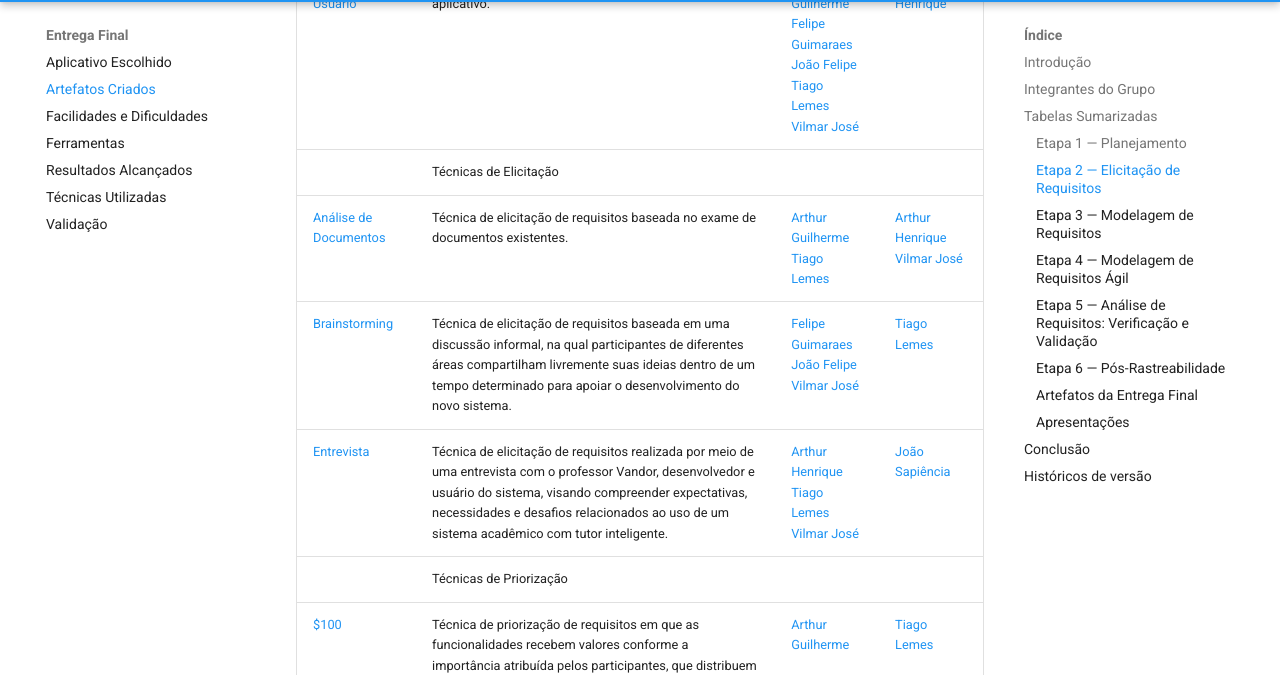
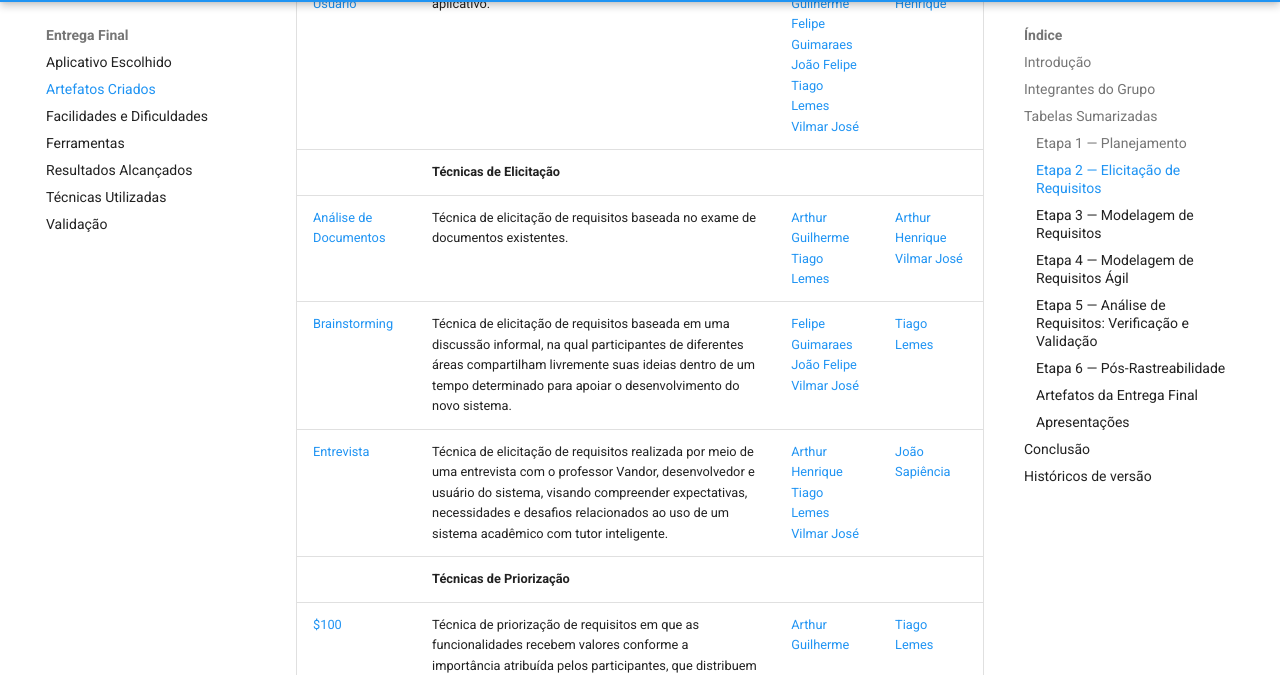
Before and after one commit to Requisitos-de-Software/2025.2-Grupo03, an MkDocs documentation site: the page built from docs/Entrega_Final/artefatos_criados.md, in a window 1280 px wide and 900 px high, scrolled down 1501 px. Shown: the part 94-769 px from the top of the window. Built offline with MkDocs 1.6.1 and Material for MkDocs 9.7.7, drawn with Linux system fonts in a browser that asks for light colours; comment, search, counter and statistics services are not loaded.

```diff
--- a/docs/Entrega_Final/artefatos_criados.md
+++ b/docs/Entrega_Final/artefatos_criados.md
@@ -38,11 +38,11 @@ A Tabela 1 apresenta todos os integrantes da equipe que participaram da criaçã
 |----------|-----------|-----------|--------------|
 | [Requisitos Elicitados](https://requisitos-de-software.github.io/2025.2-Grupo03/Elicitacao/requisitos_elicitados/) | Conjunto de requisitos elicitados a partir da análise de documentos, entrevista e brainstorming.  | [Arthur Guilherme](https://github.com/ArthurGuilher62) <br> [Felipe Guimaraes](https://github.com/felipegf1) <br> [João Felipe](https://github.com/MrBolt2005) <br> [Tiago Lemes](https://github.com/TiagoTeixeira-2005) <br> [Vilmar José](https://github.com/VilmarFagundes) | [João Sapiência](https://github.com/JoaoSapiencia) |
 | [Perfil de Usuário](https://requisitos-de-software.github.io/2025.2-Grupo03/Elicitacao/perfil_usuario/) | Descrição geral dos tipos de usuários que vão usar o aplicativo. | [Arthur Guilherme](https://github.com/ArthurGuilher62) <br> [Felipe Guimaraes](https://github.com/felipegf1) <br>  [João Felipe](https://github.com/MrBolt2005) <br> [Tiago Lemes](https://github.com/TiagoTeixeira-2005) <br> [Vilmar José](https://github.com/VilmarFagundes) | [Arthur Henrique](https://github.com/arthurhvieira1) |
-| | Técnicas de Elicitação | |
+| | **Técnicas de Elicitação** | |
 | [Análise de Documentos](https://requisitos-de-software.github.io/2025.2-Grupo03/Elicitacao/analise_de_documentos/) | Técnica de elicitação de requisitos baseada no exame de documentos existentes. | [Arthur Guilherme](https://github.com/ArthurGuilher62) <br>  [Tiago Lemes](https://github.com/TiagoTeixeira-2005) | [Arthur Henrique](https://github.com/arthurhvieira1) <br> [Vilmar José](https://github.com/VilmarFagundes) |
 | [Brainstorming](https://requisitos-de-software.github.io/2025.2-Grupo03/Elicitacao/brainstorming/) | Técnica de elicitação de requisitos baseada em uma discussão informal, na qual participantes de diferentes áreas compartilham livremente suas ideias dentro de um tempo determinado para apoiar o desenvolvimento do novo sistema. | [Felipe Guimaraes](https://github.com/felipegf1) <br>  [João Felipe](https://github.com/MrBolt2005) <br> [Vilmar José](https://github.com/VilmarFagundes) | [Tiago Lemes](https://github.com/TiagoTeixeira-2005) |
 | [Entrevista](https://requisitos-de-software.github.io/2025.2-Grupo03/Elicitacao/entrevista/) | Técnica de elicitação de requisitos realizada por meio de uma entrevista com o professor Vandor, desenvolvedor e usuário do sistema, visando compreender expectativas, necessidades e desafios relacionados ao uso de um sistema acadêmico com tutor inteligente. | [Arthur Henrique](https://github.com/arthurhvieira1) <br> [Tiago Lemes](https://github.com/TiagoTeixeira-2005) <br> [Vilmar José](https://github.com/VilmarFagundes) | [João Sapiência](https://github.com/JoaoSapiencia) |
-| | Técnicas de Priorização |  |
+| | **Técnicas de Priorização** |  |
 | [$100](https://requisitos-de-software.github.io/2025.2-Grupo03/Elicitacao/100_dolares/) | Técnica de priorização de requisitos em que as funcionalidades recebem valores conforme a importância atribuída pelos participantes, que distribuem um total de 100 dólares (pontos) entre os itens que desejam ver implementados. | [Arthur Guilherme](https://github.com/ArthurGuilher62) | [Tiago Lemes](https://github.com/TiagoTeixeira-2005) |
 | [First Thing First](https://requisitos-de-software.github.io/2025.2-Grupo03/Elicitacao/first_thing_first/) | Técnica de priorização de requisitos que organiza as funcionalidades considerando valor e custo. Nesta etapa, foram avaliados o benefício e a penalidade de implementar ou não cada requisito, além do custo e do risco envolvidos no seu desenvolvimento. | [Arthur Guilherme](https://github.com/ArthurGuilher62) <br> [Tiago Lemes](https://github.com/TiagoTeixeira-2005) <br> [Vilmar José](https://github.com/VilmarFagundes) | <br> [Felipe Guimaraes](https://github.com/felipegf1)  |
 | [MoSCoW](https://requisitos-de-software.github.io/2025.2-Grupo03/Elicitacao/moscow/) | Técnica de priorização de requisitos que organiza as funcionalidades em quatro categorias: Must Have (itens essenciais para o funcionamento do sistema), Should Have (importantes, mas não obrigatórios na primeira entrega), Could Have (desejáveis e de menor prioridade) e Won’t Have (itens que não serão implementados agora). |  [João Felipe](https://github.com/MrBolt2005) <br> [João Sapiência](https://github.com/JoaoSapiencia) | [Arthur Henrique](https://github.com/arthurhvieira1) |
```
